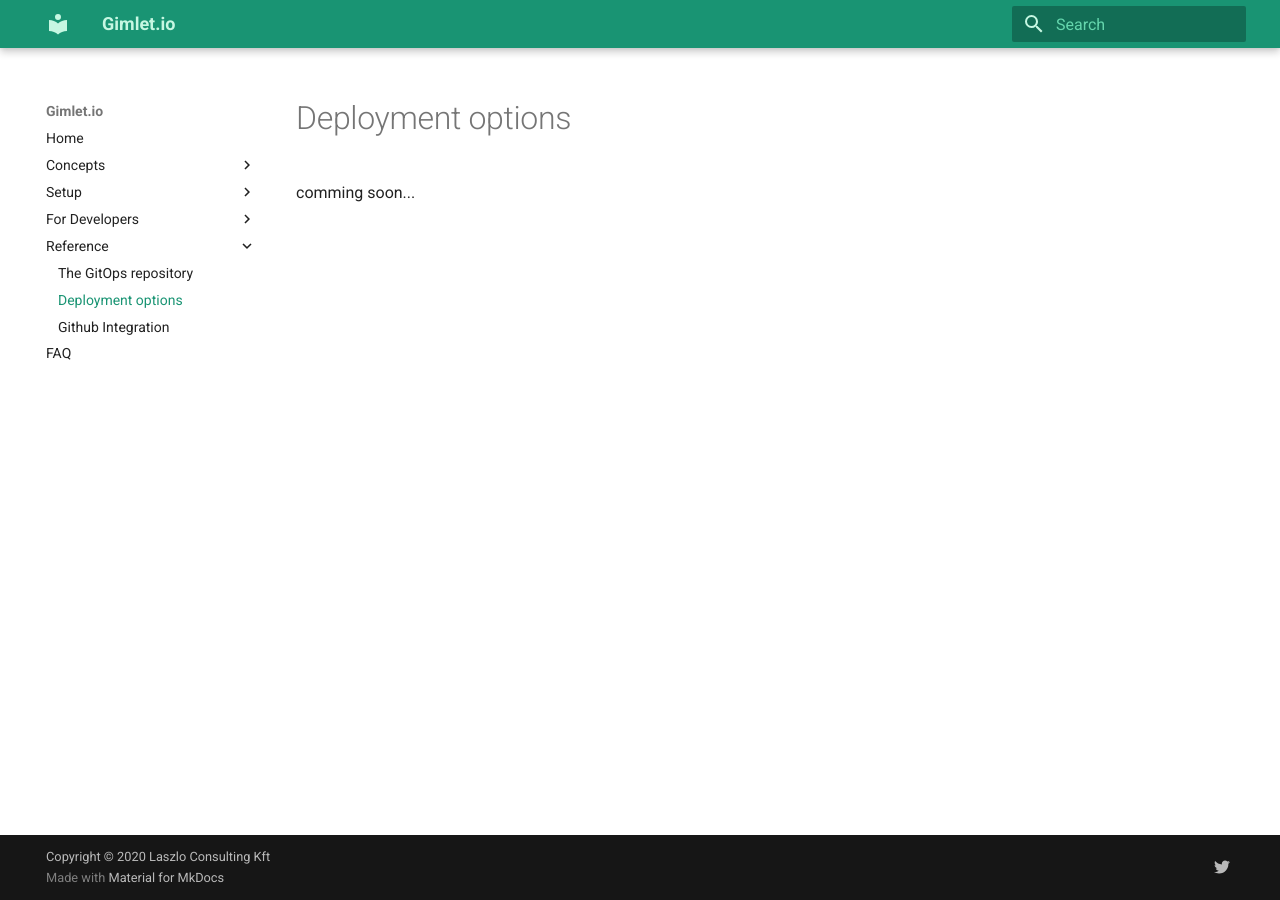
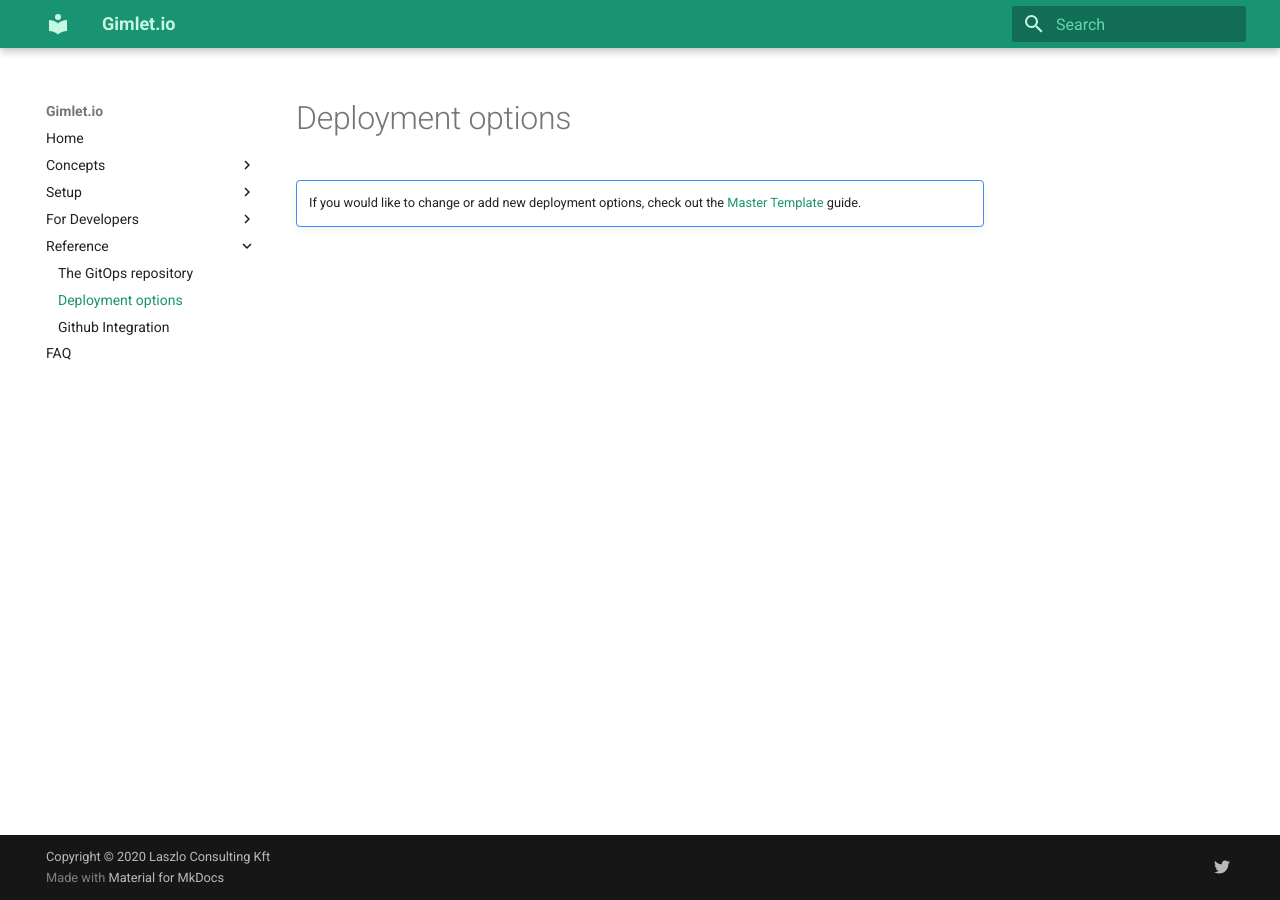
Before and after one commit to laszlocph/gimlet-docs, an MkDocs documentation site: the page built from docs/reference/options.md, in a window 1280 px wide. Built offline with MkDocs 1.6.1 and Material for MkDocs 9.7.7, drawn with Linux system fonts in a browser that asks for light colours.

Commit message:
Hypertext

```diff
--- a/docs/reference/options.md
+++ b/docs/reference/options.md
@@ -1 +1,5 @@
-comming soon...
+# Deployment options
+
+!!! note ""
+
+    If you would like to change or add new deployment options, check out the [Master Template](/setup/master-template) guide.
```
